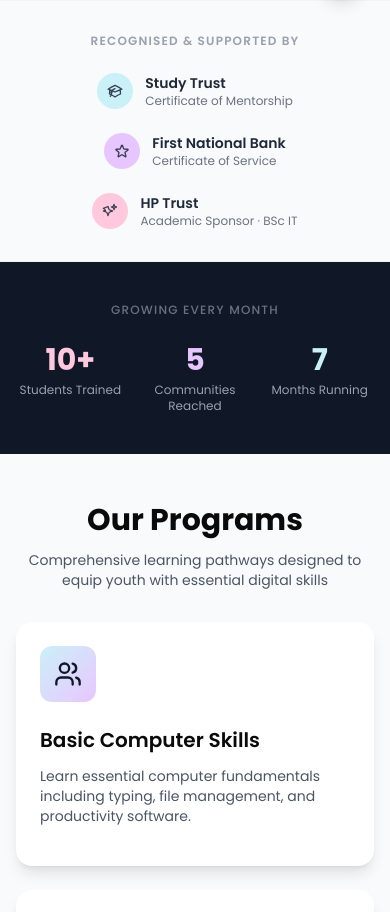
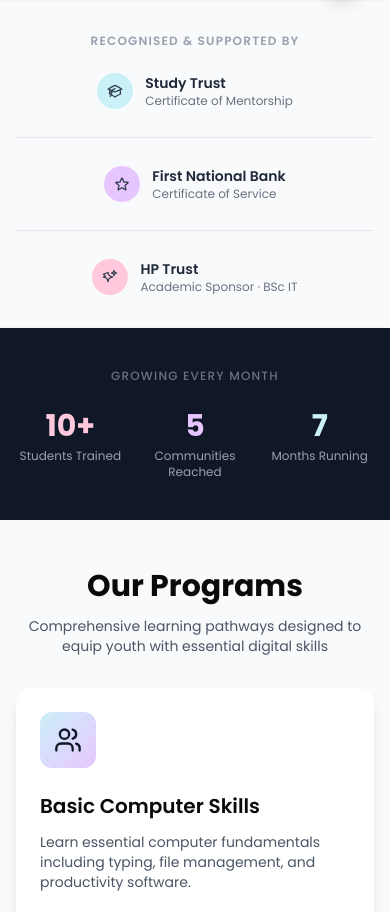
Before and after one commit to LesediSiyaya/Lesedinovatechhubwebsite, a React (Vite) app: page / in a window 390 px wide. Shown: the part 822-1734 px from the top of the page. Built offline with nearby package versions, Linux system fonts and the light colour scheme.

Commit message:
Polish: mobile separators in trust bar

```diff
--- a/src/app/pages/Home.tsx
+++ b/src/app/pages/Home.tsx
@@ -96,6 +96,7 @@ export default function Home() {
                 <p className="text-xs text-gray-500">Certificate of Mentorship</p>
               </div>
             </div>
+            <div className="sm:hidden w-full h-px bg-gray-200 my-1" />
             <div className="hidden sm:block w-px h-10 bg-gray-200" />
             <div className="flex items-center gap-3">
               <div className="w-9 h-9 bg-[#e7c6ff] rounded-full flex items-center justify-center flex-shrink-0">
@@ -108,6 +109,7 @@ export default function Home() {
                 <p className="text-xs text-gray-500">Certificate of Service</p>
               </div>
             </div>
+            <div className="sm:hidden w-full h-px bg-gray-200 my-1" />
             <div className="hidden sm:block w-px h-10 bg-gray-200" />
             <div className="flex items-center gap-3">
               <div className="w-9 h-9 bg-[#ffc8dd] rounded-full flex items-center justify-center flex-shrink-0">
```
